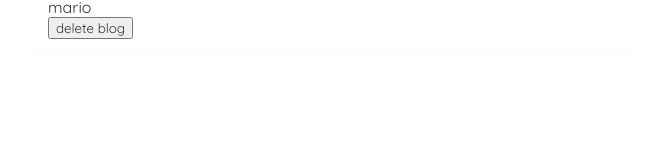
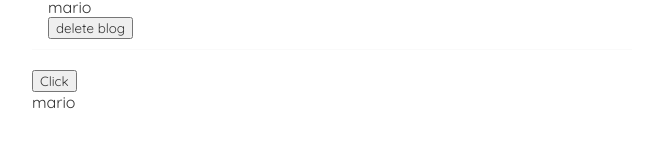
Before and after one commit to felixh2/React, a React (Create React App) app: page / in a window 1280 px wide. Shown: the part 761-908 px from the top of the page, without its empty margins (308-964 px from the left). Built offline with nearby package versions, Linux system fonts and the light colour scheme.

Commit message:
use effect dependencies

```diff
--- a/src/home.js
+++ b/src/home.js
@@ -10,17 +10,21 @@
         { title: 'Web dev top tips', body: 'lorem ipsum...', author: 'mario', id: 3 }
     ])
 
+    const [name,setName] = useState('mario');
+
     const handleDelete = (id) => {
         const newBlogs = blogs.filter((blog) => blog.id != id);
         setBlogs(newBlogs);
     }
     useEffect(() => {
-        console.log(blogs);
-    });
+        console.log(name);
+    },[name]);
     return (
         <div className="home">
             <BlogList blogs={blogs} title="All Blogs" handleDelete={handleDelete} />
             <BlogList blogs={blogs.filter((blog) => blog.author === 'mario')} title="Mario's Blogs" />
+            <button onClick={()=>setName('luigi')}>Click</button>
+            <p>{name}</p>
         </div>
     );
 }
```
